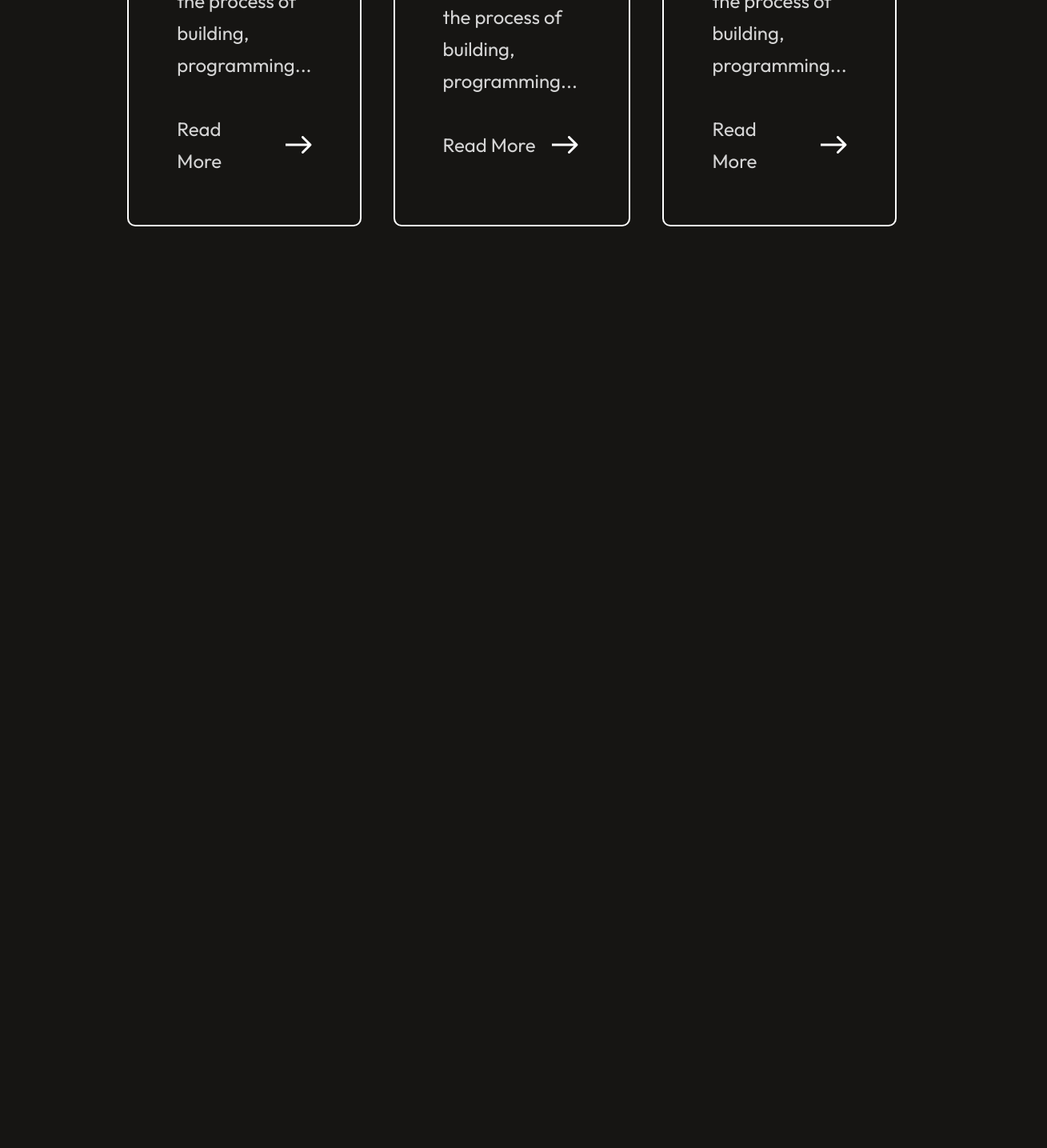
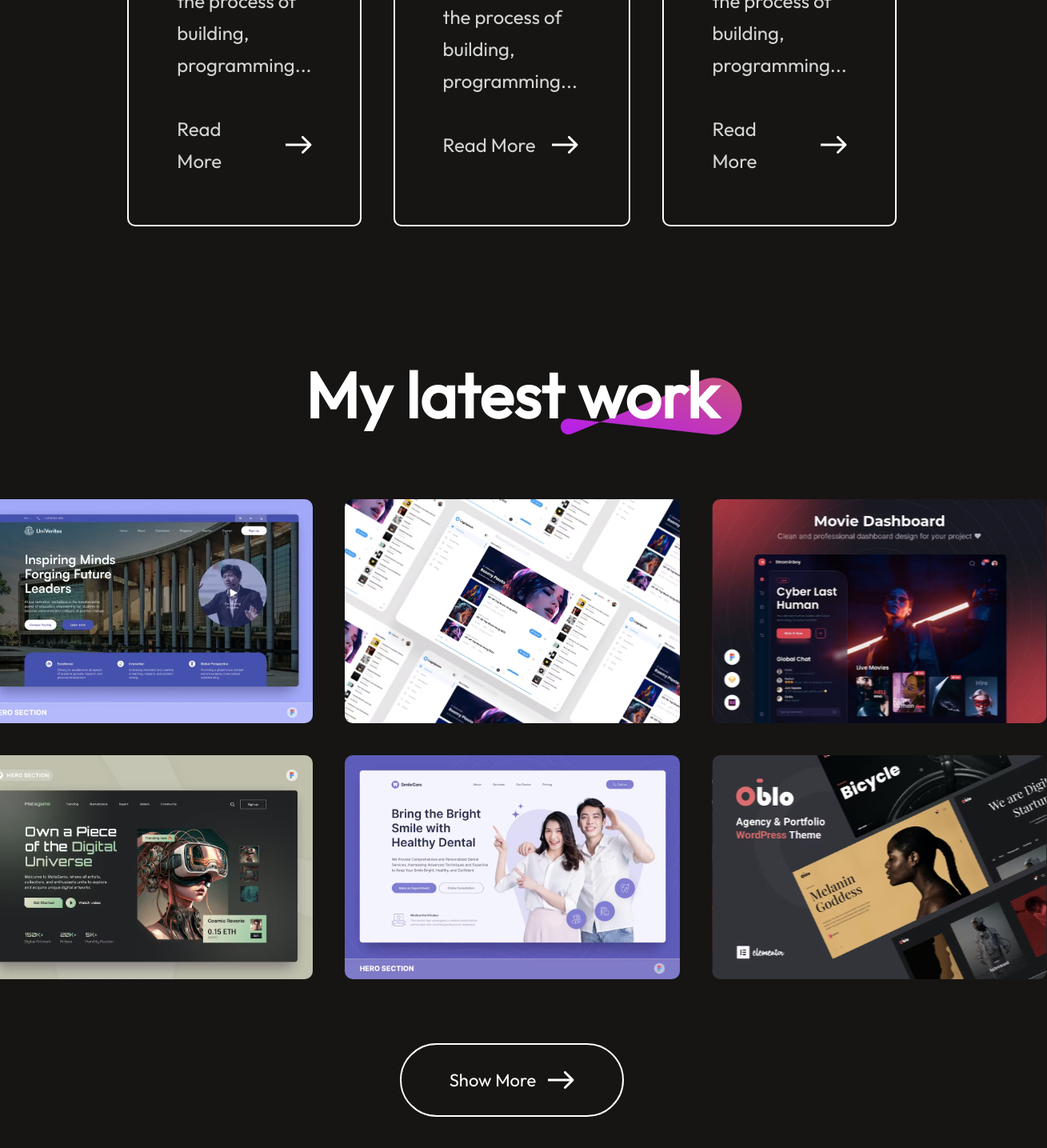
Before and after one commit to apoudatta/portfolio-react-tailwindcss, a React (Create React App) app: page / in a window 1280 px wide. Shown: the part 3757-5192 px from the top of the page at 80% size, 1309 px wide, since content can reach past the window. Before the commit the page ends 4120 px from the top, so only its background shows below. Built offline with nearby package versions, Linux system fonts and the light colour scheme.

Commit message:
Mywork added

```diff
--- a/src/App.js
+++ b/src/App.js
@@ -3,6 +3,7 @@
 import Hero from './Components/Hero/Hero';
 import About from './Components/About/About';
 import Services from './Components/Services/Services';
+import MyWork from './Components/MyWork/MyWork';
 
 const App = props => {
   return (
@@ -11,6 +12,7 @@
       <Hero />
       <About />
       <Services />
+      <MyWork />
     </div>
   );
 };
--- /dev/null
+++ b/src/Components/MyWork/MyWork.css
@@ -0,0 +1,56 @@
+.mywork {
+    display: flex;
+    flex-direction: column;
+    align-items: center;
+    justify-content: center;
+    gap: 80px;
+    margin: 80px 170px;
+}
+.mywork-title {
+    position: relative;
+}
+.mywork-title h1 {
+    padding: 0px 30px;
+    font-size: 80px;
+    font-weight: 600;
+}
+.mywork-title img {
+    position: absolute;
+    bottom: 0;
+    right: 0;
+    z-index: -1;
+}
+.mywork-container {
+    display: grid;
+    grid-template-columns: 1fr 1fr 1fr;
+    gap: 40px;
+}
+.mywork-container img {
+    box-sizing: border-box;
+    width: 419px;
+    height: 280px;
+    transition: 0.3s;
+    cursor: pointer;
+}
+.mywork-container img:hover {
+    transform: scale(1.10);
+    border: 4px solid #ff00ff;
+    border-radius: 10px;
+    transform: 0.3s;
+}
+.mywork-showmore {
+    display: flex;
+    gap: 15px;
+    border-radius: 50px;
+    border: 2px solid white;
+    padding: 30px 60px;
+    font-size: 22px;
+    font-weight: 500;
+    margin-bottom: 80px;
+    transition: 0.6s;
+    cursor: pointer;
+}
+.mywork-showmore:hover {
+    gap: 30px;
+    transition: 0.6s;
+}
--- /dev/null
+++ b/src/Components/MyWork/MyWork.js
@@ -0,0 +1,27 @@
+import React from 'react';
+import './MyWork.css'
+import theme_pattern from '../../assets/theme_pattern.svg'
+import mywork_data from '../../assets/mywork_data'
+import arrow_icon from '../../assets/arrow_icon.svg'
+
+const MyWork = () => {
+    return (
+        <div className='mywork'>
+            <div className='mywork-title'>
+                <h1>My latest work</h1>
+                <img src={theme_pattern} alt="" />
+            </div>
+            <div className='mywork-container'>
+                {mywork_data.map((work, index) => {
+                    return <img key={index} src={work.w_img} alt="" />
+                })}
+            </div>
+            <div className='mywork-showmore'>
+                <p>Show More</p>
+                <img src={arrow_icon} alt="" />
+            </div>
+        </div>
+    );
+};
+
+export default MyWork;
```
